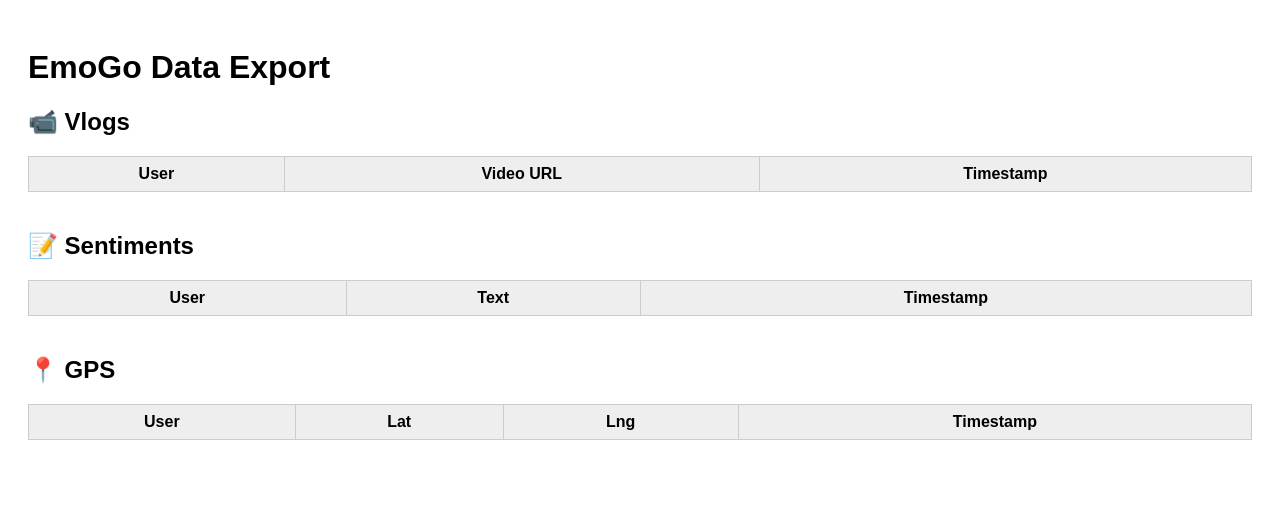
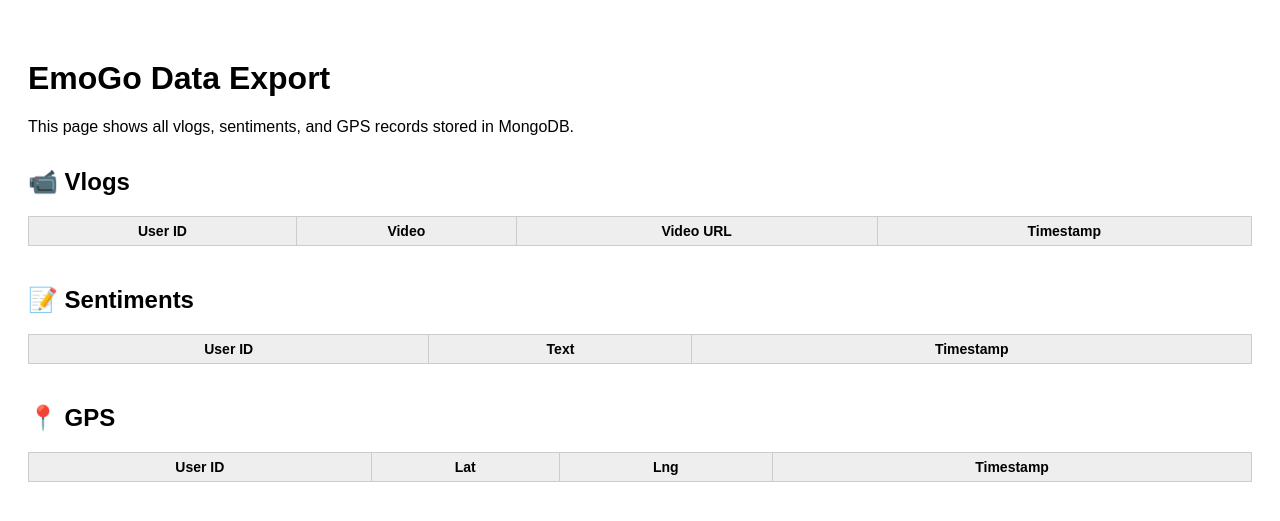
Before and after one commit to leeryan112/emogo-backend-leeryan, a FastAPI app: template templates/export.html in a window 1280 px wide. Shown: the top 521 px of the page. Run offline with FastAPI, Linux system fonts and the light colour scheme; the template is opened without the code that fills it, so the values that code supplies are empty.

Commit message:
Update export.html

```diff
--- a/templates/export.html
+++ b/templates/export.html
@@ -2,23 +2,41 @@
 <html>
 <head>
     <meta charset="utf-8">
-    <title>EmoGo Export Dashboard</title>
+    <title>EmoGo Data Export</title>
     <style>
         body { font-family: sans-serif; padding: 20px; }
         table { border-collapse: collapse; margin-bottom: 40px; width: 100%; }
-        th, td { border: 1px solid #ccc; padding: 8px; }
-        th { background: #eee; }
+        th, td { border: 1px solid #ccc; padding: 6px; font-size: 14px; }
+        th { background-color: #eee; }
+        h1, h2 { margin-top: 32px; }
+        video { max-width: 320px; max-height: 240px; }
     </style>
 </head>
 <body>
     <h1>EmoGo Data Export</h1>
+    <p>This page shows all vlogs, sentiments, and GPS records stored in MongoDB.</p>
 
     <h2>📹 Vlogs</h2>
     <table>
-        <tr><th>User</th><th>Video URL</th><th>Timestamp</th></tr>
+        <tr>
+            <th>User ID</th>
+            <th>Video</th>
+            <th>Video URL</th>
+            <th>Timestamp</th>
+        </tr>
         {% for item in vlogs %}
         <tr>
             <td>{{ item.user_id }}</td>
+            <td>
+                {% if item.video_url %}
+                <video controls>
+                    <source src="{{ item.video_url }}" type="video/mp4">
+                    Your browser does not support the video tag.
+                </video>
+                {% else %}
+                (no video)
+                {% endif %}
+            </td>
             <td>{{ item.video_url }}</td>
             <td>{{ item.timestamp }}</td>
         </tr>
@@ -27,7 +45,11 @@
 
     <h2>📝 Sentiments</h2>
     <table>
-        <tr><th>User</th><th>Text</th><th>Timestamp</th></tr>
+        <tr>
+            <th>User ID</th>
+            <th>Text</th>
+            <th>Timestamp</th>
+        </tr>
         {% for item in sentiments %}
         <tr>
             <td>{{ item.user_id }}</td>
@@ -39,7 +61,12 @@
 
     <h2>📍 GPS</h2>
     <table>
-        <tr><th>User</th><th>Lat</th><th>Lng</th><th>Timestamp</th></tr>
+        <tr>
+            <th>User ID</th>
+            <th>Lat</th>
+            <th>Lng</th>
+            <th>Timestamp</th>
+        </tr>
         {% for item in gps %}
         <tr>
             <td>{{ item.user_id }}</td>
@@ -49,6 +76,5 @@
         </tr>
         {% endfor %}
     </table>
-
 </body>
 </html>
```
